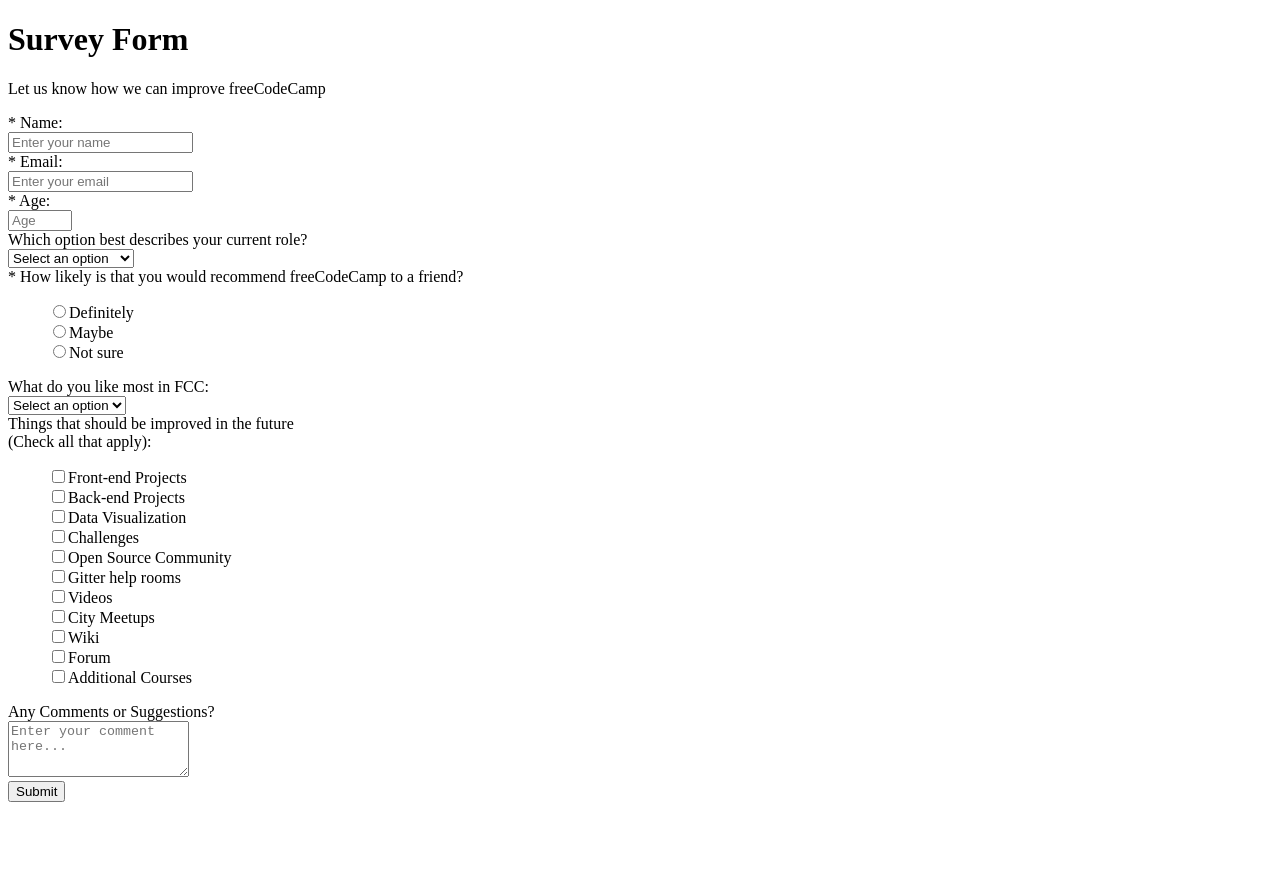
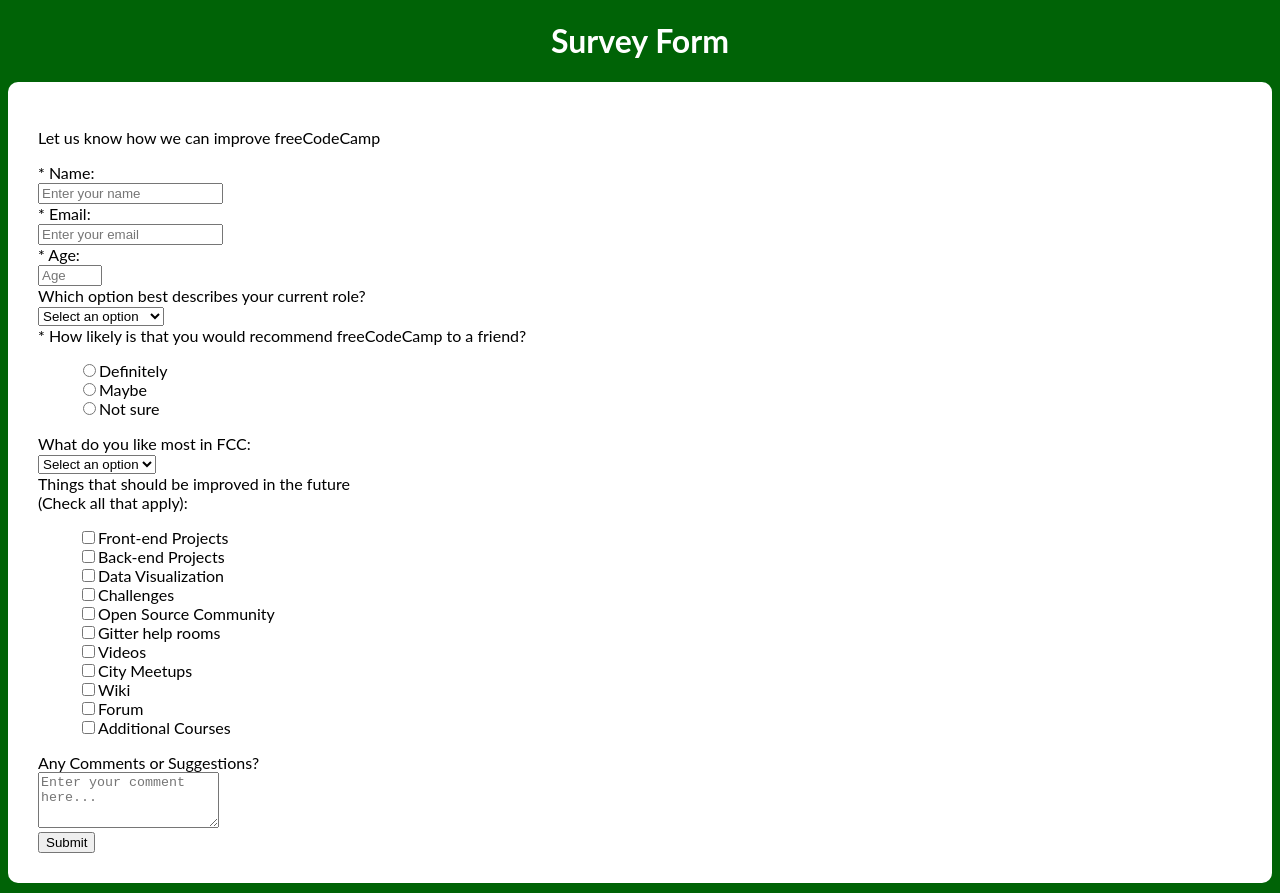
Before and after one commit to CleoAguiar/survey-form, a plain HTML site: page index.html in a window 1280 px wide. Before the commit the page ends 810 px from the top, so only its background shows below. Drawn offline with Linux system fonts and the light colour scheme.

Commit message:
feat: add css file

```diff
--- /dev/null
+++ b/css/index.css
@@ -0,0 +1,18 @@
+body {
+	font-family: 'Lato', sans-serif;
+	background: #006306;
+}
+
+#formBackground {
+	display: block;
+	background: white;
+	margin: 10px auto;
+	padding: 30px;
+	border: 0px solid;
+	border-radius: 10px;
+}
+
+#title {
+	text-align: center;
+	color: white;
+}
--- a/index.html
+++ b/index.html
@@ -1,10 +1,13 @@
 <!DOCTYPE html>
 <html>
 <head>
+	<link rel="stylesheet" type="text/css" href="css/index.css">
+	<link rel="stylesheet" type="text/css" href="">
 	<title>Survey Form</title>
 </head>
 <body>
 	<h1 id="title">Survey Form</h1>
+	<div id="formBackground">
 		<div>
 			<p id="description">Let us know how we can improve freeCodeCamp</p>
 		</div>
@@ -175,5 +178,7 @@
 			</div>
 			<button type="submit" id="submit">Submit</button>
 		</form>
+	</div>
+
 </body>
 </html>
```
Lines whose indentation alone changed are shown as unchanged.
